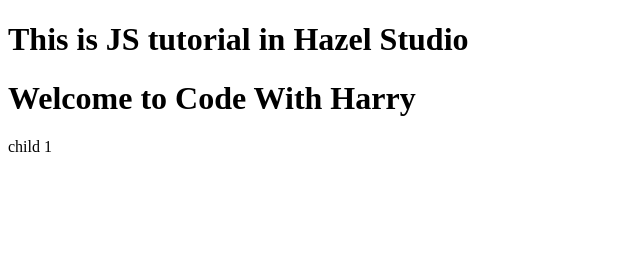
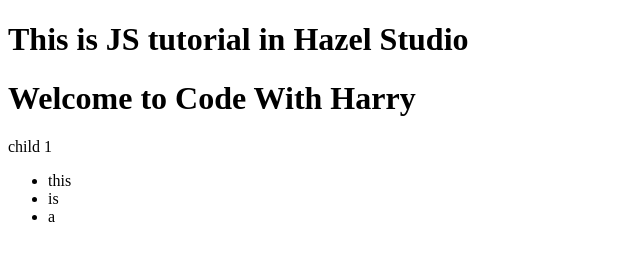
Before and after one commit to Ishazaka/simple-JS, a plain HTML site: page index.html in a window 1280 px wide. Shown: the full height of the page, 0-640 px from the left. Drawn offline with Linux system fonts and the light colour scheme.

Commit message:
Update index.html

```diff
--- a/index.html
+++ b/index.html
@@ -13,6 +13,12 @@
         <div id="myfirst" class="child red good" id="first">child 1
 
 
+            <ul class="this">
+                <li class="childul">this</li>
+                <li class="childul">is</li>
+                <li class="childul">a</li>
+
+
 </body>
 
 <script src="script.js"></script>
```
